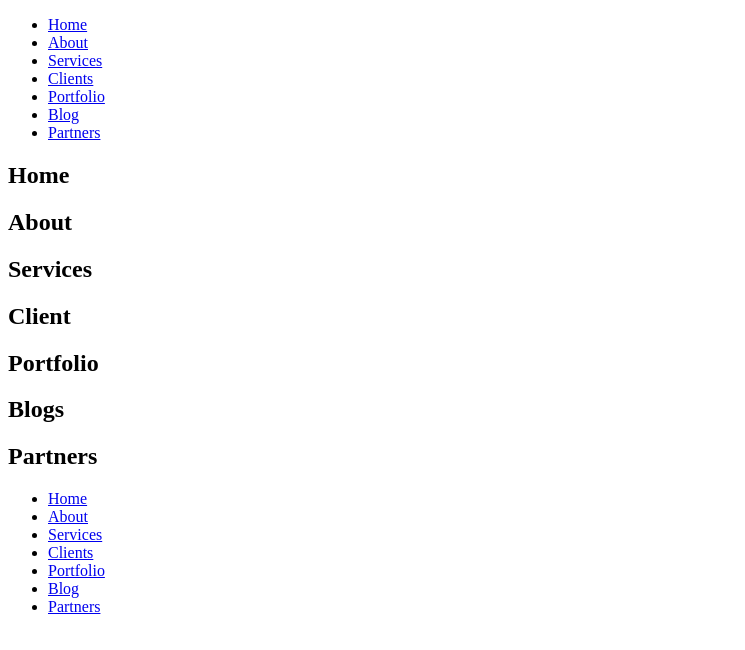
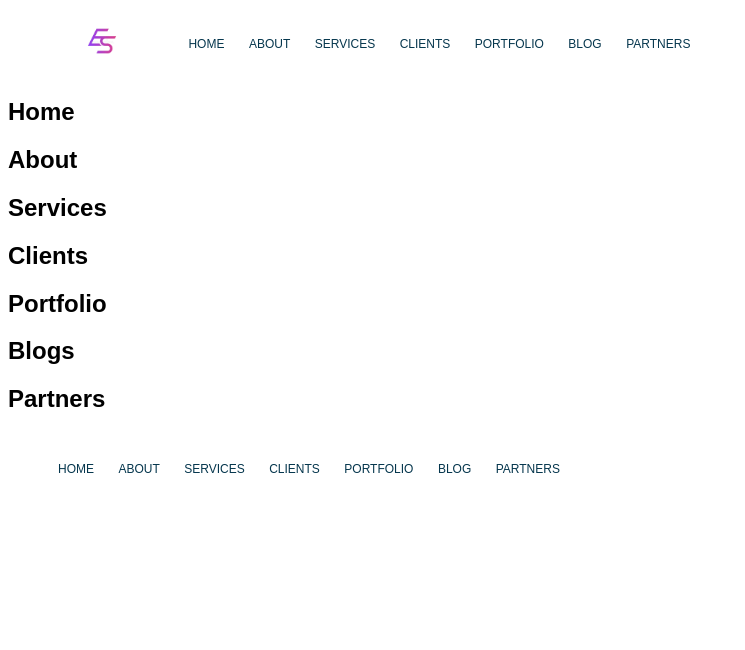
Before and after one commit to Sardor-Dev00/portfolio, a plain HTML site: page index.html in a window 1280 px wide. Shown: the whole page, without its empty margins (0-745 px from the left). Drawn offline with Linux system fonts and the light colour scheme.

Commit message:
added style part (header)

```diff
--- a/css/main.css
+++ b/css/main.css
@@ -0,0 +1,43 @@
+body {
+  font-family: sans-serif;
+}
+
+.container {
+  width: 1140px;
+  margin: 0 auto;
+}
+
+.main-header__brand {
+  display: inline-block;
+  vertical-align: middle;
+}
+
+.main-header__brand img {
+  width: 64px;
+}
+
+.main-navigation {
+  display: inline-block;
+  vertical-align: middle;
+}
+
+.main-navigation__item {
+  display: inline-block;
+  padding: 10px;
+}
+
+.main-navigation__item a {
+  color: #05364d;
+  text-decoration: none;
+  text-transform: uppercase;
+  font-size: 12px;
+  font-weight: 500;
+}
+
+.main-navigation__item a:hover {
+  color: #efb6df;
+}
+
+.main-navigation__item.active a {
+  color: #efb6df;
+}
--- a/index.html
+++ b/index.html
@@ -9,7 +9,13 @@
 <body>
   <!-- Header section -->
 
+  <div class="container">
     <header class="main-section">
+      <div class="main-header__brand">
+        <a href="index.html">
+          <img src="images/logo.png" alt="Logo">
+        </a>
+      </div>
       <nav class="main-navigation">
         <ul class="main-navigation__items">
           <li class="main-navigation__item">
@@ -36,6 +42,7 @@
         </ul>
       </nav>
     </header>
+  </div>
 
   <!-- /Header section -->
 
@@ -66,7 +73,7 @@
    <!-- Clients section -->
 
    <section id="clients">
-    <h1>Client</h1>
+    <h1>Clients</h1>
    </section>
 
    <!-- /Clients section -->
```
Also changed, not shown: images/logo.png (added), images/sardor1.jpg (added), 1 other file. Lines whose indentation alone changed are shown as unchanged.
